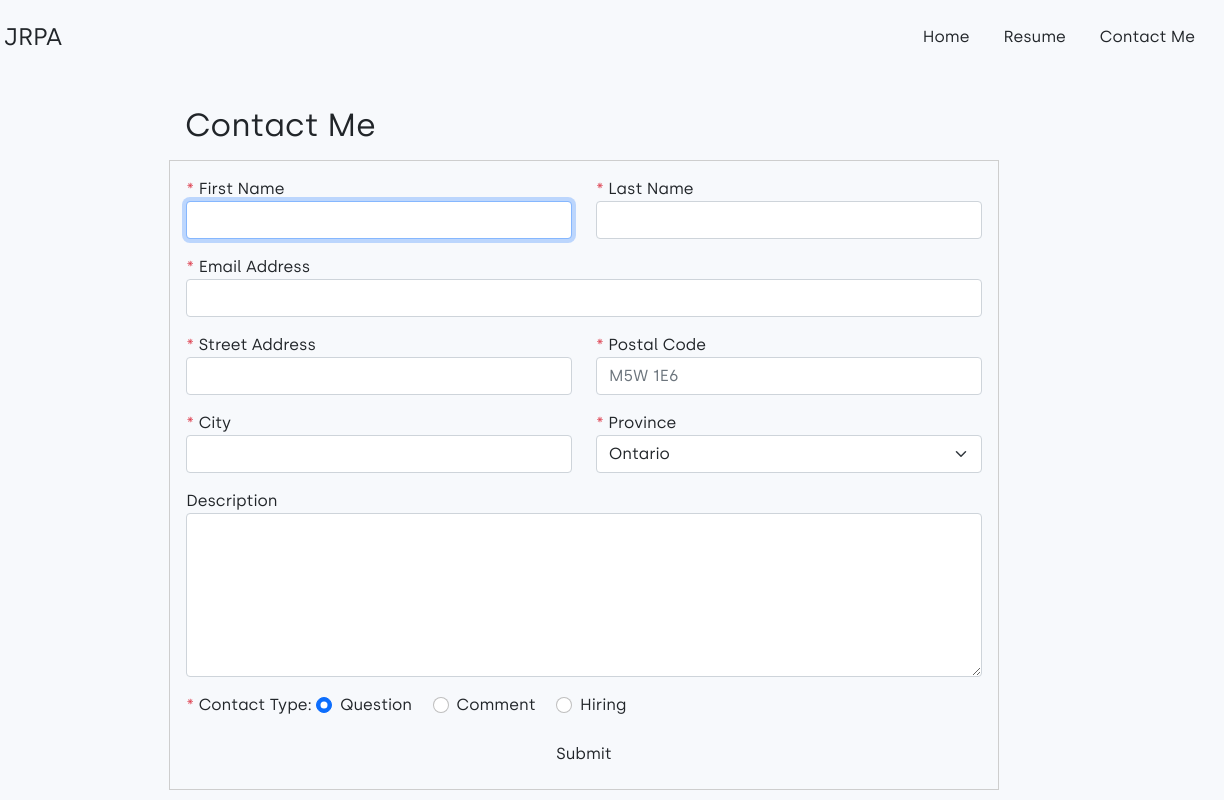
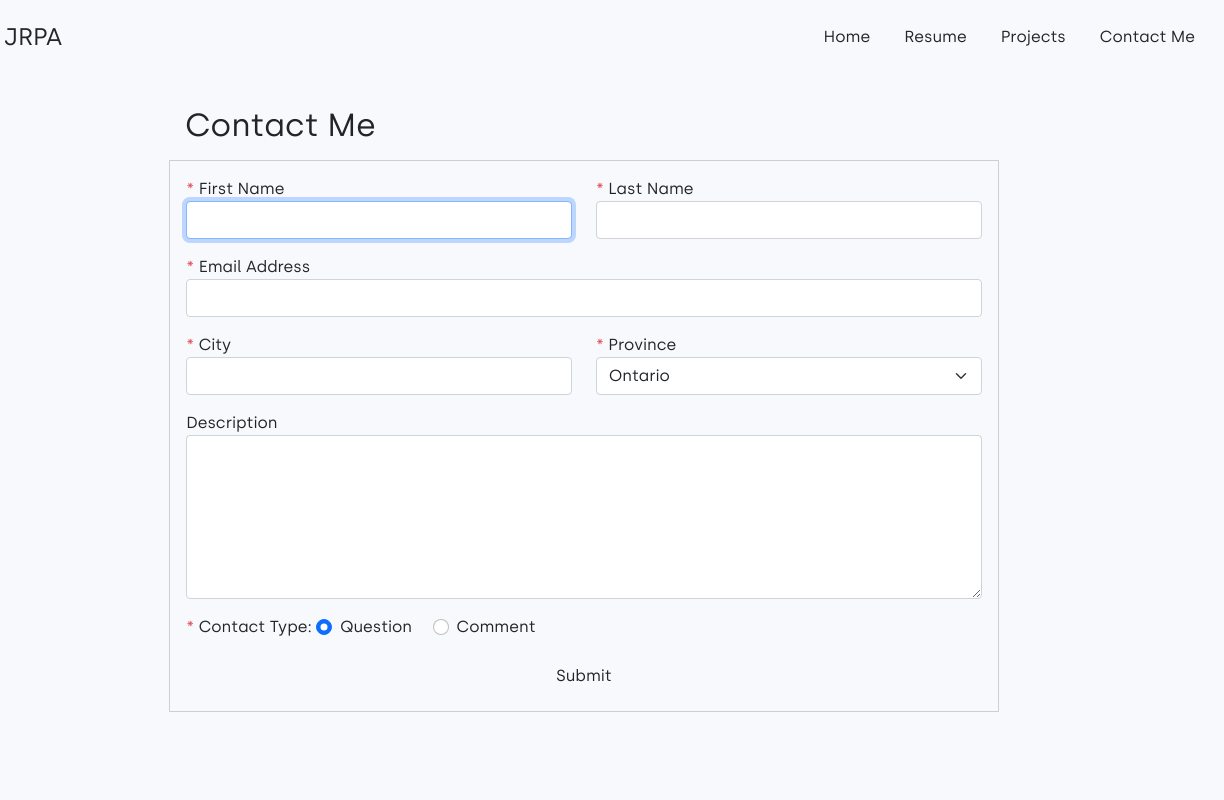
Before and after one commit to ravarador/RavniArador.Portfolio.Minimalist, a plain HTML site: page contactme.html in a window 1280 px wide. Shown: the full height of the page, 56-1280 px from the left. Drawn offline with nearby package versions, Linux system fonts and the light colour scheme; a web font is replaced by a local one.

Commit message:
NEW : Added Projects link in nav menu

```diff
--- a/contactme.html
+++ b/contactme.html
@@ -31,6 +31,7 @@
                     </li>
                     <li class="nav-item"><a href="./resume.html"
                             class="nav-link text-dark text-decoration-none">Resume</a></li>
+                    <li class="nav-item"><a href="./projects.html" class="nav-link text-dark text-decoration-none">Projects</a></li>
                     <li class="nav-item"><a href="#" class="nav-link text-dark text-decoration-none"
                             aria-current="page">Contact Me</a></li>
                 </ul>
@@ -64,22 +65,6 @@
                                         <label for="email"><span class="text-danger">*</span> Email Address</label>
                                         <input id="email" class="form-control" name="email" autocomplete="email"
                                             type="email" tabindex="3" required>
-                                    </div>
-                                </div>
-                                <div class="row mb-3">
-                                    <div class="col">
-                                        <label for="address"><span class="text-danger">*</span> Street Address</label>
-                                        <input id="address" class="form-control" name="address"
-                                            autocomplete="street-address" type="text" tabindex="4" required>
-                                    </div>
-                                    <div class="col">
-                                        <label for="postal-code"><span class="text-danger">*</span> Postal Code</label>
-                                        <input id="postal-code" class="form-control" name="post-code"
-                                            autocomplete="postal-code" type="text" tabindex="9" placeholder="M5W 1E6"
-                                            pattern="^[A-Za-z]\d[A-Za-z][ -]?\d[A-Za-z]\d$" required>
-                                        <div class="invalid-feedback">
-                                            Enter a valid Canadian Postal Code
-                                        </div>
                                     </div>
                                 </div>
                                 <div class="row mb-3" id="city-province-hourly-section">
@@ -141,12 +126,12 @@
                                                 tabindex="10">
                                             <label class="form-check-label" for="comment">Comment</label>
                                         </div>
-                                        <div class="form-check form-check-inline">
+                                        <!-- <div class="form-check form-check-inline">
                                             <input class="form-check-input" type="radio" name="contact-type"
                                                 onchange="addOrDeleteHourlyRateElement()" id="hiring" value="hiring"
                                                 tabindex="11" on>
                                             <label class="form-check-label" for="hiring">Hiring</label>
-                                        </div>
+                                        </div> -->
                                     </div>
                                 </div>
                                 <div class="row">
```
Also changed, not shown: index.html (+2 -1 lines), resume.html (+6 -6 lines), 1 other file.
